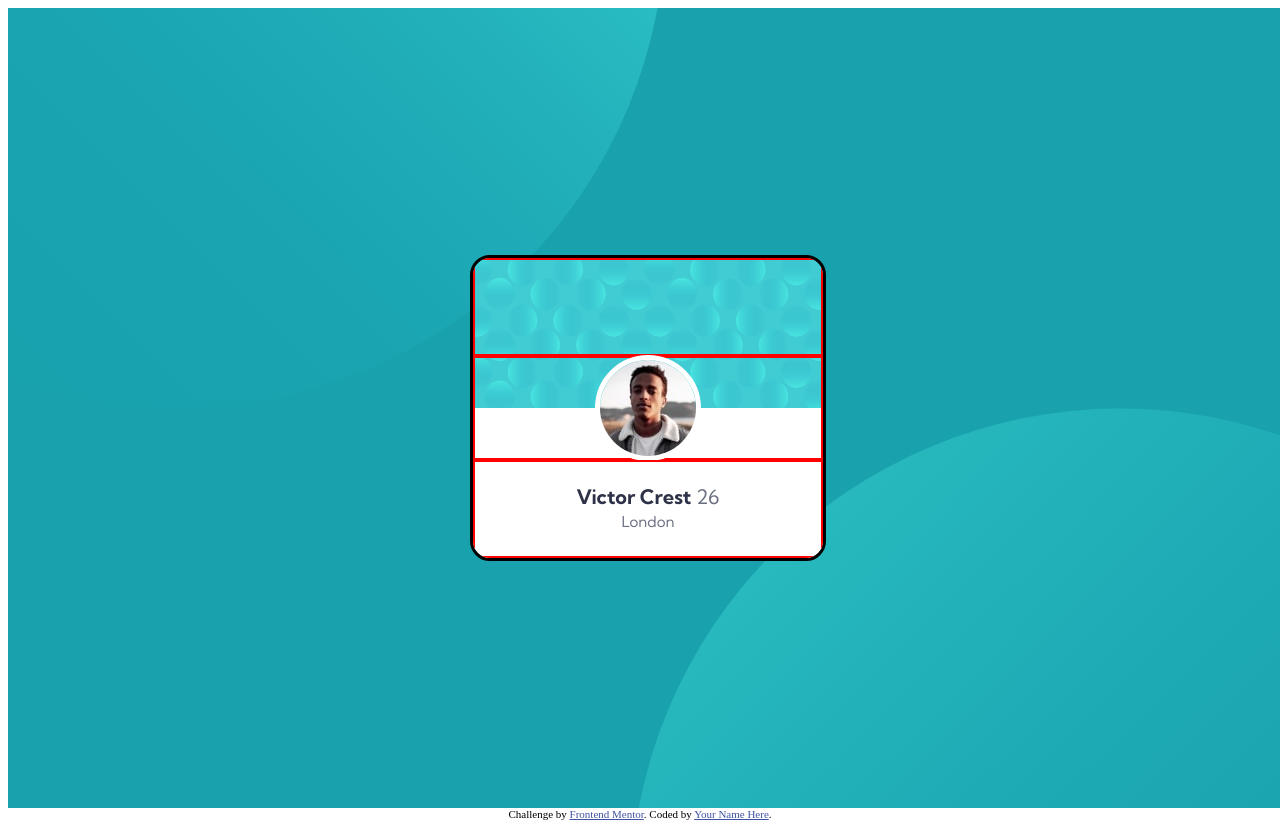
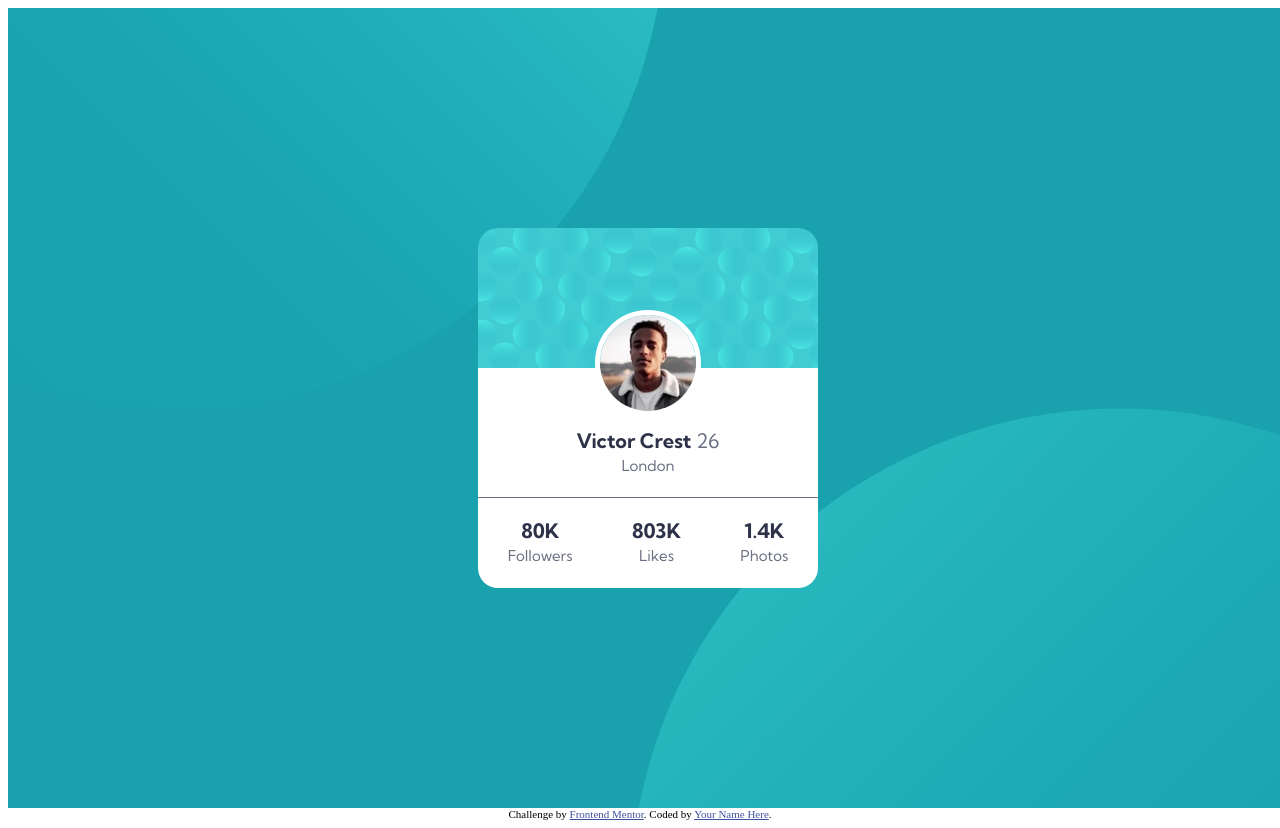
Before and after one commit to spotted76/mentor-profile-card, a plain HTML site: page index.html in a window 1280 px wide. Drawn offline with Linux system fonts and the light colour scheme.

Commit message:
looks pretty good, need to re-factor

```diff
--- a/index.html
+++ b/index.html
@@ -37,6 +37,22 @@
             <p id="location">London</p>
         </div>
 
+        <div id="statistics" class="third">
+
+          <div class="stat">
+            <p>80K</p>
+            <p>Followers</p>
+          </div>
+          <div class="stat">
+            <p>803K</p>
+            <p>Likes</p>
+          </div>
+          <div class="stat">
+            <p>1.4K</p>
+            <p>Photos</p>
+          </div>
+
+        </div>
 
       </div>
 
@@ -50,12 +66,8 @@
   </main>
 
   <!--
-  Victor Crest
-  26
-  London
 
-  80K
-  Followers
+
 
   803K
   Likes
--- a/style.css
+++ b/style.css
@@ -50,16 +50,16 @@ main {
 
 /* Layout for the main center card */
 #primary-card {
-    width: 350px;
-    height: 300px;
-    border: 3px solid black;
+    width: 340px;
+    height: 360px;
+    border: 0;
     background-color: white;
     z-index: 2;
     border-radius: 2rem;
     overflow: hidden;
     position: relative;
     background-image: url("./images/bg-pattern-card.svg");
-    background-size: 100% 50%;
+    background-size: 100% 120;
     background-repeat: no-repeat;
     display: flex;
     flex-direction: column;
@@ -68,8 +68,8 @@ main {
 
 /* Cuts the primary-card into 3rds */
 .third {
-    height: 33.33%;
-    border: 2px solid red;
+    height: 90px;
+    border: 0;
     display: flex;
     flex-direction: column;
     justify-content: center;
@@ -108,6 +108,31 @@ main {
     margin: 0;
 }
 
+#statistics {
+    border-top: 1px solid var(--dark-grayish-blue);
+    display: flex;
+    flex-direction: row;
+    justify-content: space-around;
+    padding: 0;
+    line-height: 2.5rem;
+}
+
+#statistics p:first-child {
+    font-size: 2rem;
+    font-weight: 700;
+    color: var(--very-dark-desaturated-blue);
+    text-align: center;
+    margin: 0;
+}
+
+#statistics p:last-child {
+    font-size: 1.5rem;
+    font-weight: 400;
+    color: var(--dark-grayish-blue);
+    text-align: center;
+    margin: 0;
+}
+
 /* #primary-card::before {
     content: "";
     height: 50%;
```
